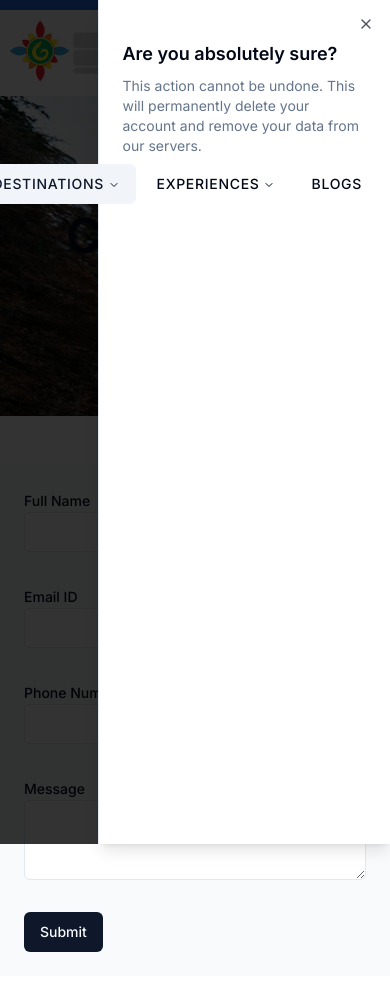
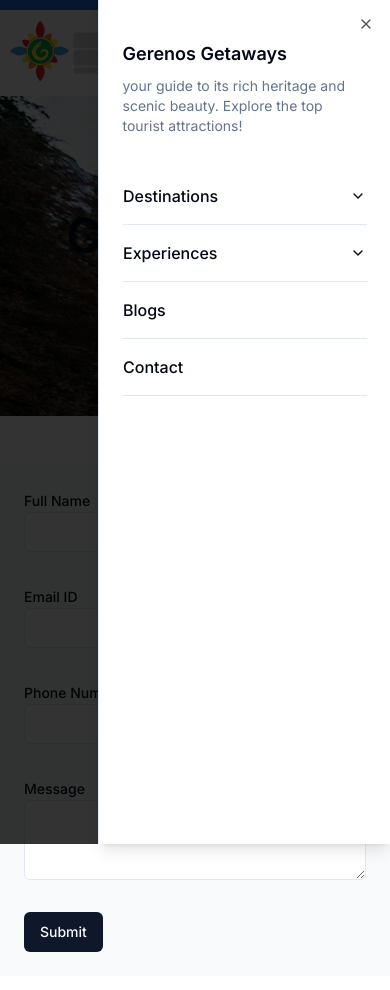
Before and after one commit to TheHypedge/geranos, a Next.js app: page /contact in a window 390 px wide. Both pictures are taken after a click on the button "Open". Shown: the top 990 px of the page. Built offline with nearby package versions, Linux system fonts and the light colour scheme.

Commit message:
Changes
Changes

```diff
--- a/package.json
+++ b/package.json
@@ -9,6 +9,7 @@
     "lint": "next lint"
   },
   "dependencies": {
+    "@radix-ui/react-accordion": "^1.2.0",
     "@radix-ui/react-avatar": "^1.1.0",
     "@radix-ui/react-dialog": "^1.1.1",
     "@radix-ui/react-label": "^2.1.0",
--- a/src/components/custom/Header/Header.tsx
+++ b/src/components/custom/Header/Header.tsx
@@ -13,6 +13,7 @@
 } from "@/components/ui/sheet"
 
 import { Button } from '@/components/ui/button';
+import MobileNavigation from './MobileNavigation';
 const Header = () => {
   return (
     <div className="border-t-[10px] border-[#246BEB] fixed top-0 z-50 w-full bg-white min-h-[90px] flex flex-row align-middle justify-between px-2 sm:px-6 py-2">
@@ -51,15 +52,17 @@
 
    <Sheet>
   <SheetTrigger>Open</SheetTrigger>
-  <SheetContent>
-    <SheetHeader>
-      <SheetTitle className="text-left mt-4">Are you absolutely sure?</SheetTitle>
-      <SheetDescription className="text-left mb-4">
-        This action cannot be undone. This will permanently delete your account
-        and remove your data from our servers.
+  <SheetContent className="overflow-y-scroll">
+    <SheetHeader className="mb-8">
+      <SheetTitle className="text-left mt-4">Gerenos Getaways</SheetTitle>
+      <SheetDescription className="text-left mb-8">
+      your guide to its rich heritage and scenic beauty. Explore the top tourist attractions!
       </SheetDescription>
-      <MainNavigation/>
+
     </SheetHeader>
+
+    <MobileNavigation/>
+
   </SheetContent>
 </Sheet>
 
--- /dev/null
+++ b/src/components/custom/Header/MobileNavigation.tsx
@@ -0,0 +1,56 @@
+import React from 'react'
+
+
+import {
+    Accordion,
+    AccordionContent,
+    AccordionItem,
+    AccordionTrigger,
+  } from "@/components/ui/accordion"
+
+const MobileNavigation = () => {
+  return (
+    <div className="text-left">
+
+<Accordion type="single" collapsible className="w-full">
+      <AccordionItem value="item-1">
+        <AccordionTrigger>Destinations</AccordionTrigger>
+        <AccordionContent>
+          <ul className="flex flex-col gap-4 text-[#246BEB] font-semibold">
+            <li>Punjab</li>
+            <li>Uttarakhand</li>
+            <li>Rajasthan</li>
+            <li>Kerala</li>
+          </ul>
+        </AccordionContent>
+      </AccordionItem>
+      <AccordionItem value="item-2">
+        <AccordionTrigger>Experiences</AccordionTrigger>
+        <AccordionContent>
+          <ul className="flex flex-col gap-4 text-[#246BEB] font-semibold">
+            <li>Cultural Tour</li>
+            <li>Farm Stay</li>
+            <li>Village Life</li>
+            <li>Nature Trails</li>
+          </ul>
+        </AccordionContent>
+      </AccordionItem>
+      <AccordionItem value="item-3">
+        <p className="flex flex-1 items-center justify-between py-4 font-medium transition-all hover:underline [&[data-state=open]>svg]:rotate-180">
+            Blogs
+        </p>
+      </AccordionItem>
+      <AccordionItem value="item-4">
+        <p className="flex flex-1 items-center justify-between py-4 font-medium transition-all hover:underline [&[data-state=open]>svg]:rotate-180">
+            Contact
+        </p>
+      </AccordionItem>
+
+    </Accordion>
+
+
+    </div>
+  )
+}
+
+export default MobileNavigation
--- /dev/null
+++ b/src/components/ui/accordion.tsx
@@ -0,0 +1,58 @@
+"use client"
+
+import * as React from "react"
+import * as AccordionPrimitive from "@radix-ui/react-accordion"
+import { ChevronDown } from "lucide-react"
+
+import { cn } from "@/lib/utils"
+
+const Accordion = AccordionPrimitive.Root
+
+const AccordionItem = React.forwardRef<
+  React.ElementRef<typeof AccordionPrimitive.Item>,
+  React.ComponentPropsWithoutRef<typeof AccordionPrimitive.Item>
+>(({ className, ...props }, ref) => (
+  <AccordionPrimitive.Item
+    ref={ref}
+    className={cn("border-b", className)}
+    {...props}
+  />
+))
+AccordionItem.displayName = "AccordionItem"
+
+const AccordionTrigger = React.forwardRef<
+  React.ElementRef<typeof AccordionPrimitive.Trigger>,
+  React.ComponentPropsWithoutRef<typeof AccordionPrimitive.Trigger>
+>(({ className, children, ...props }, ref) => (
+  <AccordionPrimitive.Header className="flex">
+    <AccordionPrimitive.Trigger
+      ref={ref}
+      className={cn(
+        "flex flex-1 items-center justify-between py-4 font-medium transition-all hover:underline [&[data-state=open]>svg]:rotate-180",
+        className
+      )}
+      {...props}
+    >
+      {children}
+      <ChevronDown className="h-4 w-4 shrink-0 transition-transform duration-200" />
+    </AccordionPrimitive.Trigger>
+  </AccordionPrimitive.Header>
+))
+AccordionTrigger.displayName = AccordionPrimitive.Trigger.displayName
+
+const AccordionContent = React.forwardRef<
+  React.ElementRef<typeof AccordionPrimitive.Content>,
+  React.ComponentPropsWithoutRef<typeof AccordionPrimitive.Content>
+>(({ className, children, ...props }, ref) => (
+  <AccordionPrimitive.Content
+    ref={ref}
+    className="overflow-hidden text-sm transition-all data-[state=closed]:animate-accordion-up data-[state=open]:animate-accordion-down"
+    {...props}
+  >
+    <div className={cn("pb-4 pt-0", className)}>{children}</div>
+  </AccordionPrimitive.Content>
+))
+
+AccordionContent.displayName = AccordionPrimitive.Content.displayName
+
+export { Accordion, AccordionItem, AccordionTrigger, AccordionContent }
```
Also changed, not shown: 1 other file (tests, documents, lock files or other folders).
